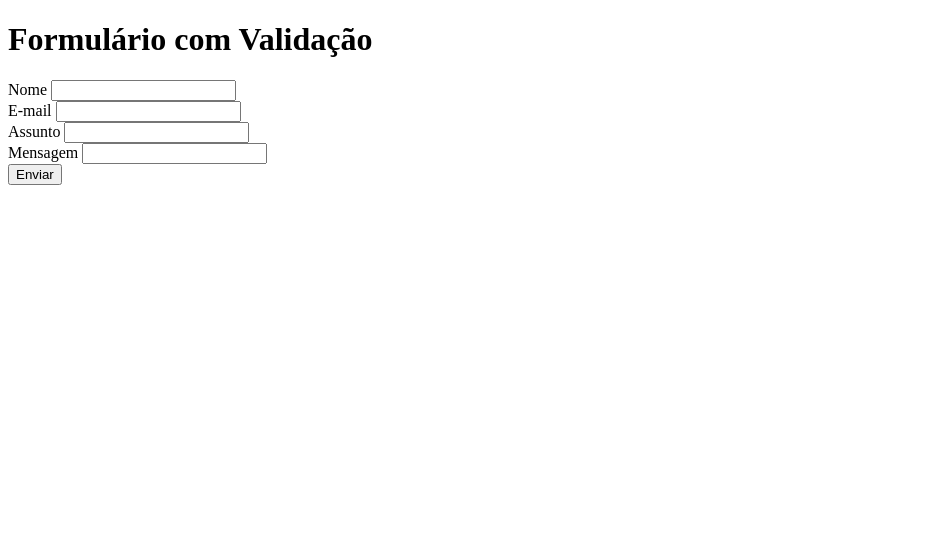
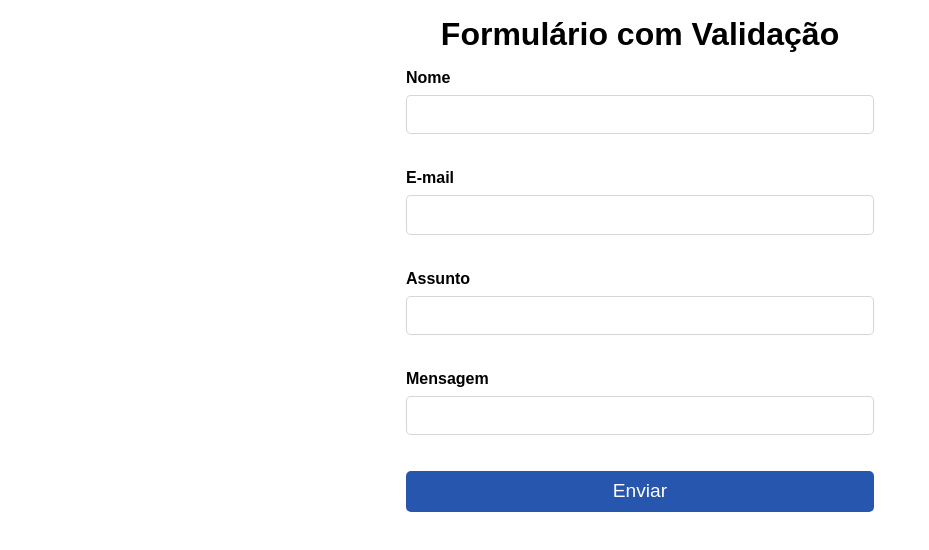
Before and after one commit to leojosants/udemy_projetos_de_javascript_aprenda_html_css_e_javascript__secao_07, a plain HTML site: page formulario_com_validacoes/index.html in a window 1280 px wide. Shown: the whole page, without its empty margins (0-929 px from the left). Drawn offline with Linux system fonts and the light colour scheme.

Commit message:
class 26 - styles with css

```diff
--- a/formulario_com_validacoes/assets/css/styles.css
+++ b/formulario_com_validacoes/assets/css/styles.css
@@ -0,0 +1,60 @@
+* {
+    box-sizing: border-box;
+    font-family: Arial, Helvetica, sans-serif;
+    margin: 0;
+    padding: 0;
+}
+
+.container {
+    width: 500px;
+    margin: 0 auto;
+    padding: 1rem;
+}
+
+h1 {
+    text-align: center;
+    margin-bottom: 1rem;
+}
+
+form {
+    display: flex;
+    flex-direction: column;
+    gap: 1.5rem;
+}
+
+.form_control {
+    display: flex;
+    flex-direction: column;
+    gap: 0.5rem;
+}
+
+label {
+    font-weight: bold;
+}
+
+input, textarea {
+    padding: 0.6rem;
+    border: 1px solid #cccc;
+    border-radius: 5px;
+    font-size: 1rem;
+}
+
+.error_message {
+    color: #e21111;
+    margin-bottom: 0.2rem;
+}
+
+button {
+    background-color: #2756af;
+    color: #fff;
+    padding: 0.6rem 1.2rem;
+    border: none;
+    border-radius: 5px;
+    font-size: 1.2rem;
+    cursor: pointer;
+    transition: 0.4s;
+}
+
+button:hover {
+    background-color: #132f63;
+}
--- a/formulario_com_validacoes/index.html
+++ b/formulario_com_validacoes/index.html
@@ -15,7 +15,7 @@
 				<div class="form_control">
 					<label for="name">Nome</label>
 					<input type="text" id="name" name="name" />
-                    <div class="error_message" data_error_message></div>
+                    <div class="error_message"></div>
 				</div>
 
                 <div class="form_control">
```
